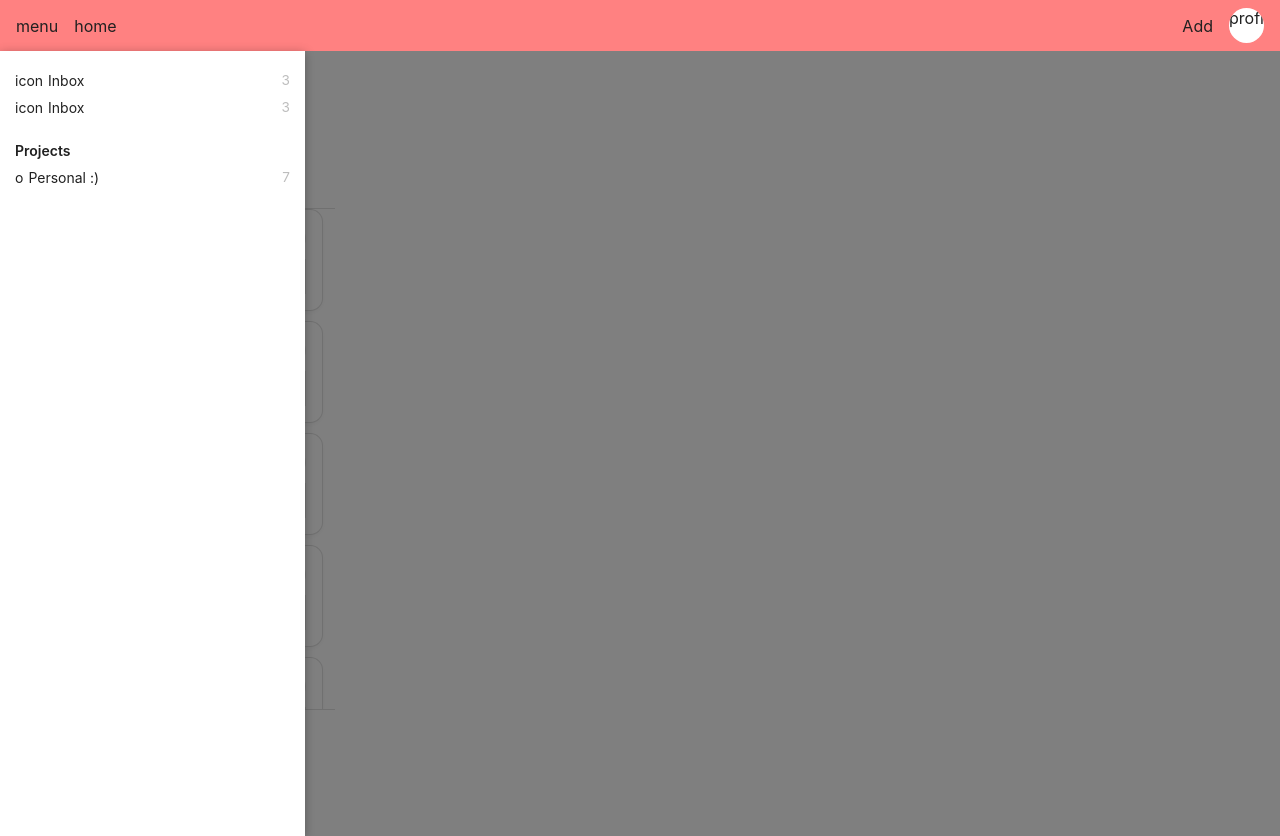
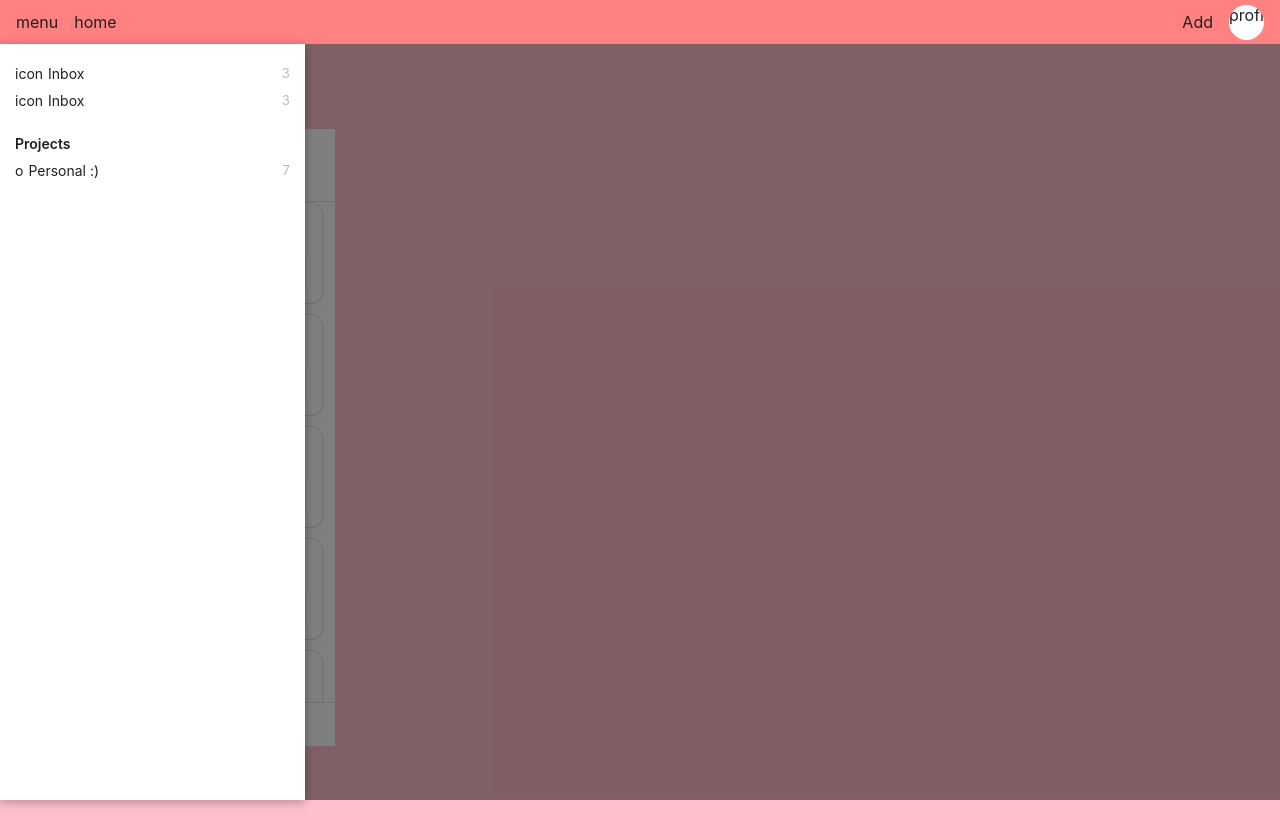
Before and after one commit to salvantjeff/todo-app, a React (Create React App) app in the folder todo-list-app/: page / in a window 1280 px wide. After the commit the page ends 800 px from the top, so only its background shows below. Built offline with nearby package versions, Linux system fonts and the light colour scheme.

Commit message:
Fix layout of nav bar and home page content

```diff
--- a/todo-list-app/src/App.css
+++ b/todo-list-app/src/App.css
@@ -12,5 +12,9 @@ body {
     display: flex;
     flex-direction: column;
     flex-grow: 1;
-    position: relative;
+    background-color: pink;
+    position: fixed;
+    top: 44px;
+    width: 100%;
+    height: 100%;
 }
--- a/todo-list-app/src/components/LeftSideMenu/LeftSideMenu.css
+++ b/todo-list-app/src/components/LeftSideMenu/LeftSideMenu.css
@@ -1,9 +1,9 @@
 .left-side-menu {
-    position: absolute;
-    top: 0;
+    position: fixed;
+    top: 44px;
     left: 0;
     width: 305px;
-    /* height: calc(100vh - 44px); */
+    height: calc(100vh - 44px);
     box-shadow: 0 2px 10px rgb(0 0 0 / 30%);
     overflow-y: auto;
     overflow-x: hidden;
@@ -11,7 +11,7 @@
     padding-top: 1rem;
     font-size: .875rem;
     background-color: #fff;
-    height: 100%;
+    /* height: 100%; */
 }
 
 .left-side-menu__content {
@@ -54,10 +54,11 @@
 }
 
 .left-side-menu__overlay {
-    position: absolute;
+    position: fixed;
     background-color: rgba(0, 0, 0, .5);
     width: 100%;
     height: 100%;
     z-index: 2;
-    top: 0;
+    top: 44px;
+    height: calc(100vh - 44px);
 }
--- a/todo-list-app/src/components/NavBar/NavBar.css
+++ b/todo-list-app/src/components/NavBar/NavBar.css
@@ -1,9 +1,14 @@
 .nav-bar {
+    position: fixed;
+    top: 0;
+    right: 0;
+    width: 100%;
     background-color: rgb(255, 129, 129);
     display: flex;
     justify-content: space-between;
     padding: .5rem 1rem;
     align-items: center;
+    height: 44px;
 }
 
 .left-buttons,
```
